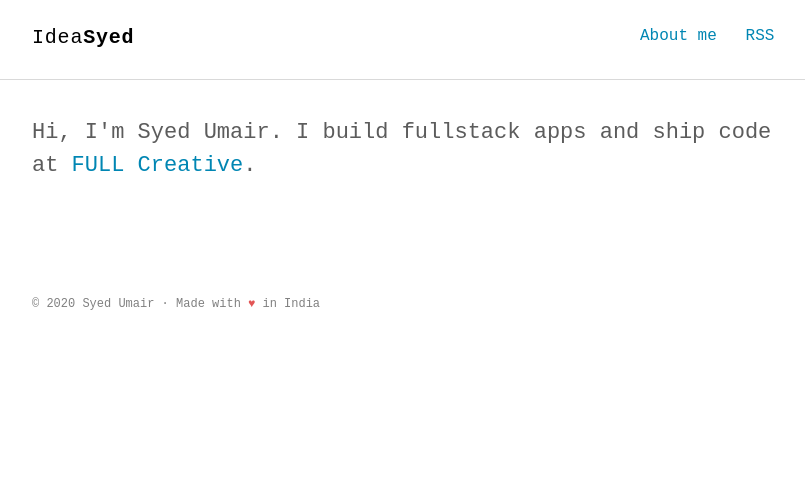
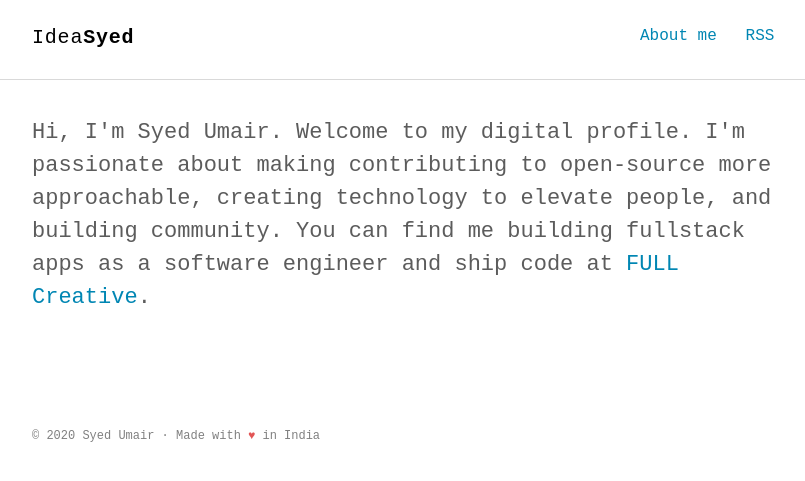
Before and after one commit to Syed-Umair/syed-umair.github.io, a Jekyll site: the page built from index.html, in a window 1280 px wide. Shown: the top 481 px of the page, without its empty margins (232-1037 px from the left). Built offline with Jekyll 4.4.1, drawn with Linux system fonts in a browser that asks for light colours; some web fonts are replaced.

Commit message:
updated intro

```diff
--- a/_includes/intro.html
+++ b/_includes/intro.html
@@ -1,5 +1,5 @@
 <section class="intro">
   <div class="container">
-    <p class="lead">Hi, I'm Syed Umair. I build fullstack apps and ship code at <a href="https://full.io" target="_blank">FULL Creative</a>.</p>
+    <p class="lead">Hi, I'm Syed Umair. Welcome to my digital profile. I'm passionate about making contributing to open-source more approachable, creating technology to elevate people, and building community. You can find me building fullstack apps as a software engineer and ship code at <a href="https://full.io" target="_blank">FULL Creative</a>.</p>
   </div>
 </section>
```
